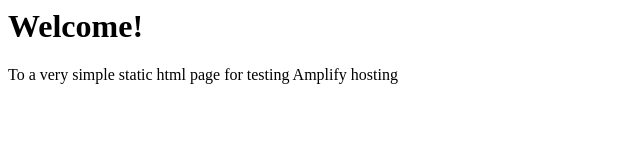
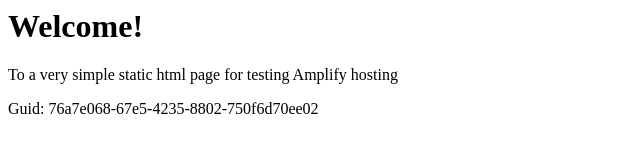
Before and after one commit to aws-aemilia-sin/Github-PR-Commit-Integration-Test-DoNotTouch-v1-preprod-ap-southeast-1, a website: page src/index.html in a window 1280 px wide. Shown: the whole page, without its empty margins (0-640 px from the left). Drawn offline with Linux system fonts and the light colour scheme.

Commit message:
commit from integ tests

```diff
--- a/src/index.html
+++ b/src/index.html
@@ -1,3 +1,5 @@
+
+
 <html lang="en">
 
 <head>
@@ -10,6 +12,6 @@
 <body>
     <h1>Welcome!</h1>
     <p>To a very simple static html page for testing Amplify hosting</p>
-</body>
+    <p>Guid: 76a7e068-67e5-4235-8802-750f6d70ee02</p></body>
 
 </html>
```
